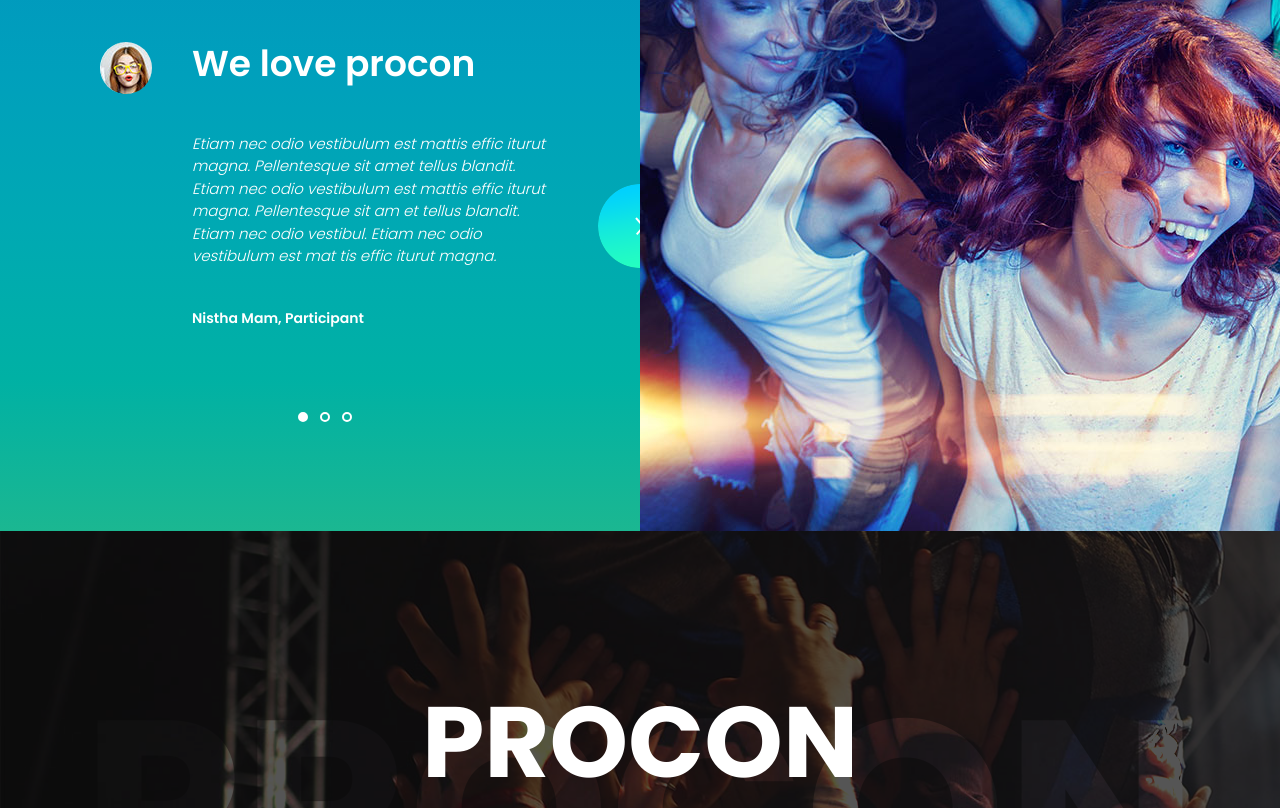
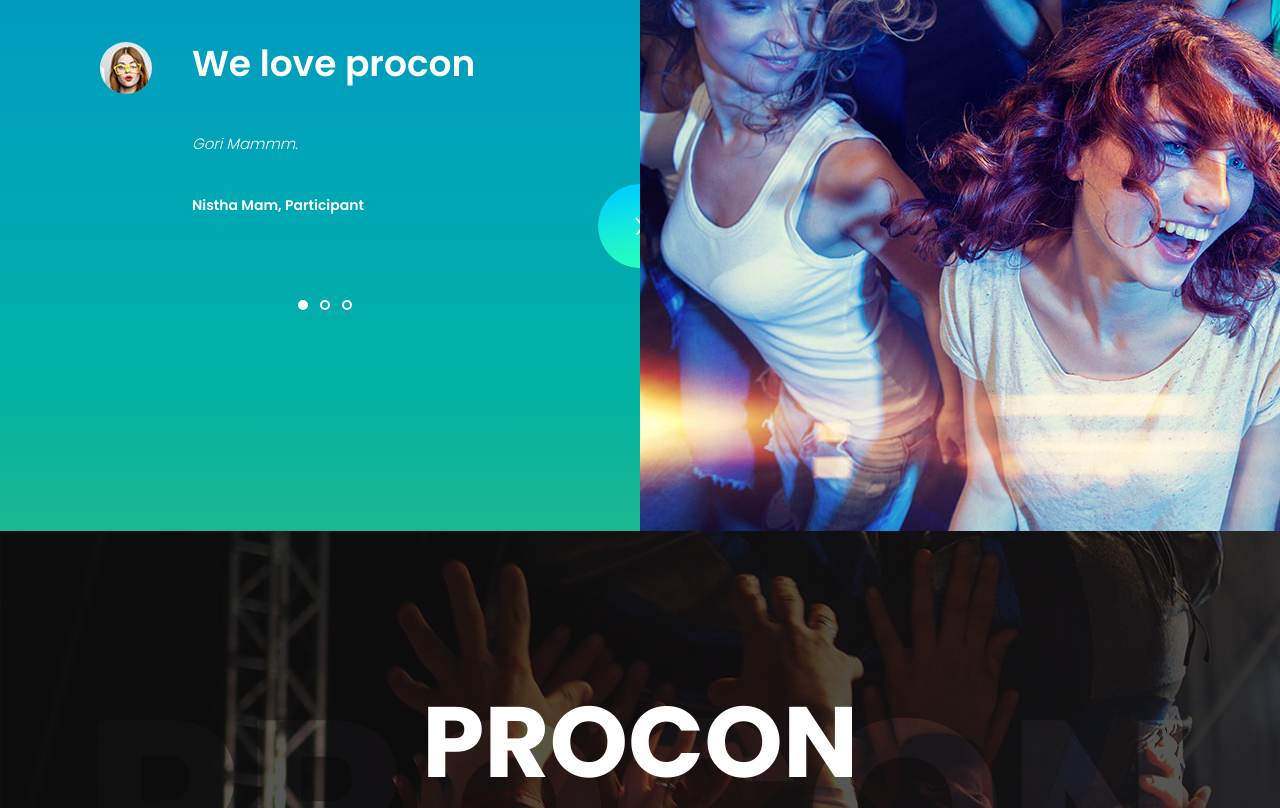
Before and after one commit to suraj127/proconaia.github.io, a plain HTML site: page about-us.html in a window 1280 px wide. Shown: the part 2200-3008 px from the top of the page. Drawn offline with Linux system fonts and the light colour scheme.

Commit message:
Update about-us.html

```diff
--- a/about-us.html
+++ b/about-us.html
@@ -195,7 +195,7 @@
                                 </header><!-- .entry-header -->
 
                                 <div class="entry-content">
-                                    <p>Etiam nec odio vestibulum est mattis effic iturut magna. Pellentesque sit amet tellus blandit. Etiam nec odio vestibulum est mattis effic iturut magna. Pellentesque sit am et tellus blandit. Etiam nec odio vestibul. Etiam nec odio vestibulum est mat tis effic iturut magna.</p>
+                                    <p> Gori Mammm.</p>
                                 </div><!-- .entry-content -->
 
                                 <footer class="entry-footer">
@@ -217,7 +217,7 @@
                                 </header><!-- .entry-header -->
 
                                 <div class="entry-content">
-                                    <p>Etiam nec odio vestibulum est mattis effic iturut magna. Pellentesque sit amet tellus blandit. Etiam nec odio vestibulum est mattis effic iturut magna. Pellentesque sit am et tellus blandit. Etiam nec odio vestibul. Etiam nec odio vestibulum est mat tis effic iturut magna.</p>
+                                    <p>Me to chutiya hu.</p>
                                 </div><!-- .entry-content -->
 
                                 <footer class="entry-footer">
@@ -239,7 +239,7 @@
                                 </header><!-- .entry-header -->
 
                                 <div class="entry-content">
-                                    <p>Etiam nec odio vestibulum est mattis effic iturut magna. Pellentesque sit amet tellus blandit. Etiam nec odio vestibulum est mattis effic iturut magna. Pellentesque sit am et tellus blandit. Etiam nec odio vestibul. Etiam nec odio vestibulum est mat tis effic iturut magna.</p>
+                                    <p>Memelord hu bc me #AIO ka admin.</p>
                                 </div><!-- .entry-content -->
 
                                 <footer class="entry-footer">
```
